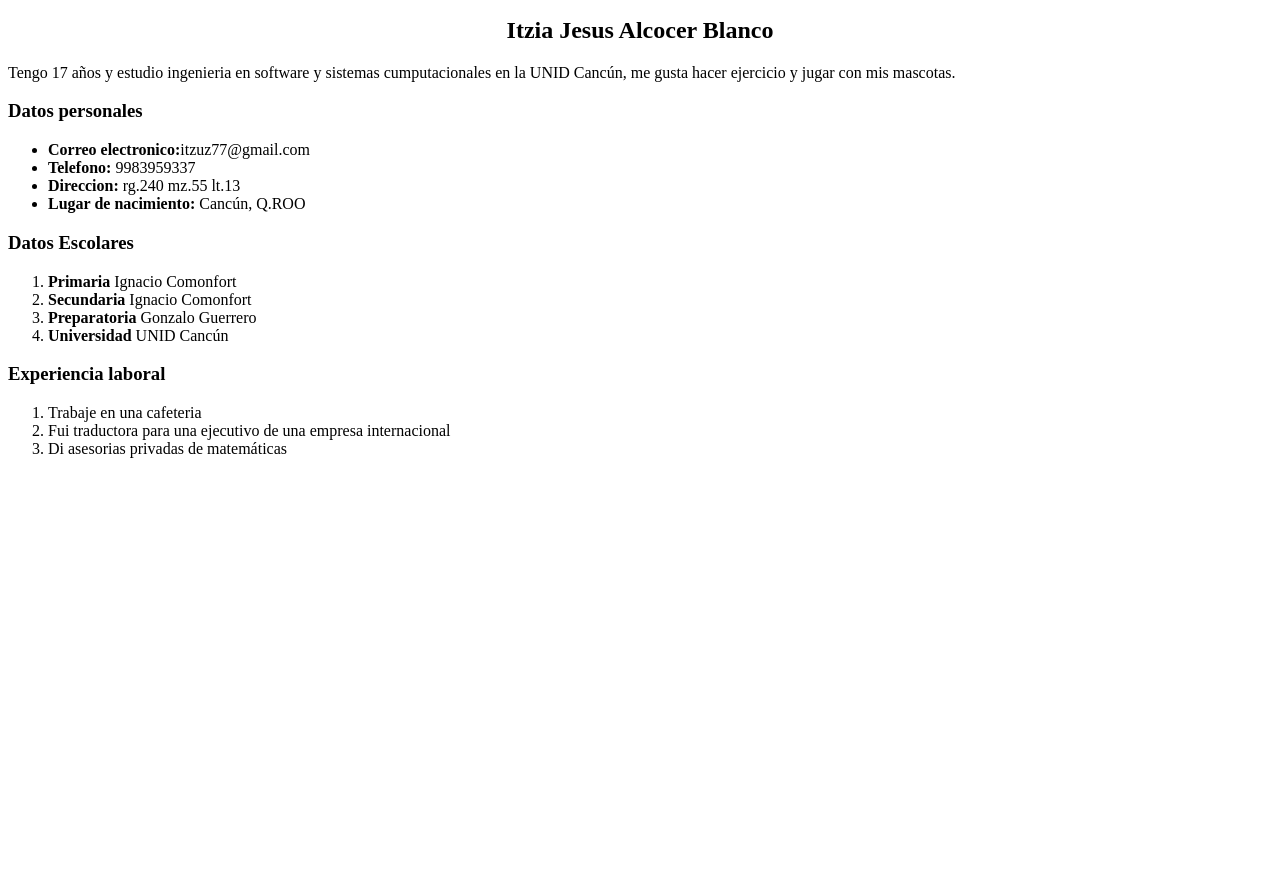
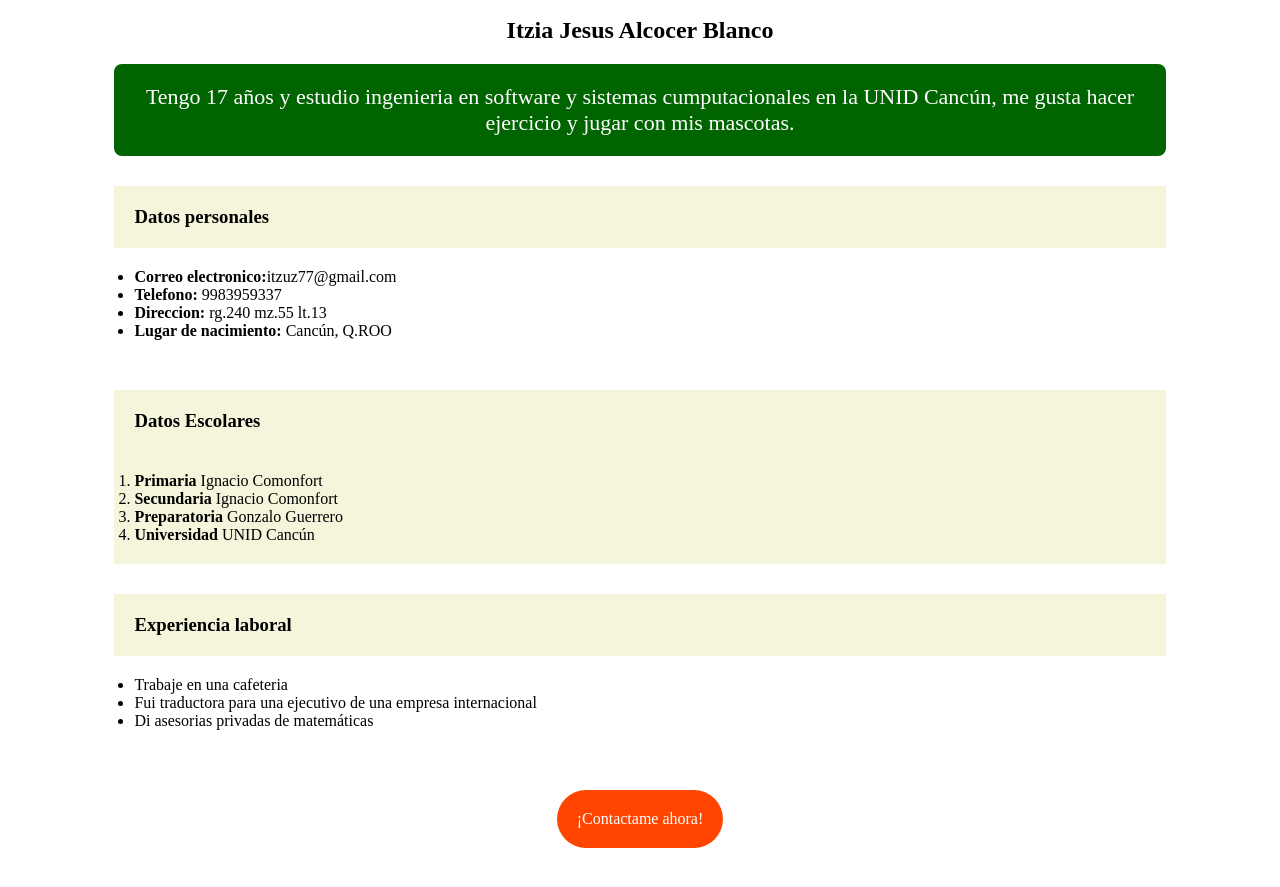
Before and after one commit to itzuz77-eng/ingieneria-de-software, a plain HTML site: page index.html in a window 1280 px wide. Shown: the part 583-1470 px from the top of the page. Before the commit the page ends 1057 px from the top, so only its background shows below. Drawn offline with Linux system fonts and the light colour scheme.

Commit message:
Agregar contacto

```diff
--- a/index.html
+++ b/index.html
@@ -31,11 +31,13 @@
    <li><strong>Universidad</strong> UNID Cancún</li>
 </ol>
 <h3>Experiencia laboral</h3>
-<ol>
+<ul>
   <li>Trabaje en una cafeteria</li>
   <li>Fui traductora para una ejecutivo de una empresa internacional</li>
   <li>Di asesorias privadas de matemáticas</li>
-</ol>
+</ul>
+
+<a href="Contacto.html"> ¡Contactame ahora! </a>
 
 
 </body>
--- a/styles.css
+++ b/styles.css
@@ -27,3 +27,49 @@ img{
 img:hover{
     transform: scale(1.1);
 }
+ p{
+    text-align: center;
+    background: darkgreen;
+    width: 80%;
+    margin: auto;
+    font-size: 22px;
+    padding: 20px;
+    border-radius: 8px;
+    color: white;
+ }
+ p:hover{
+    background-color: brown;
+ }
+
+ h3{
+    width: 80%;
+    margin:auto;
+    background:  beige;
+   padding: 20px;
+   margin-top: 30px;
+ }
+ ul,ol{
+    width: 80%;
+    margin:auto;
+    padding: 20px;
+ }
+
+ ol{
+    background: beige;
+ }
+
+ a{
+    background:orangered;
+    color: white;
+    padding: 20px;
+    display:block;
+    margin:40px auto;
+    width: fit-content;
+    text-align: center;
+    text-decoration: none;
+    border-radius: 80px;
+ }
+
+ a:hover{
+    background: green;
+ }
```
